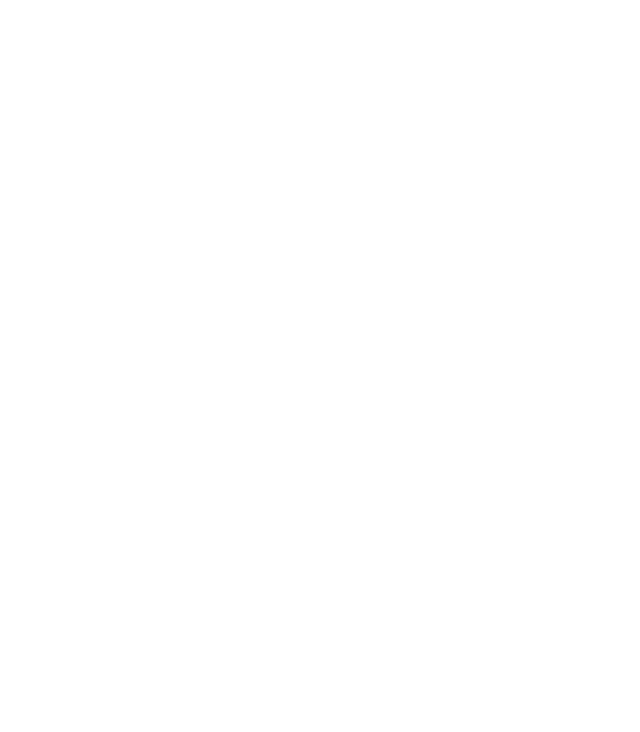
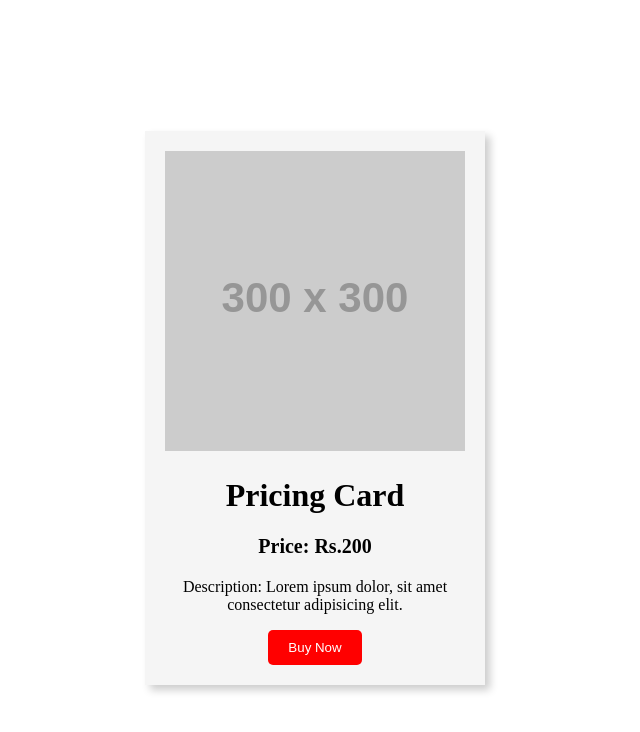
Before and after one commit to acciojob/pricing-card-ishan09ahmad, a website: page main.html in a window 1280 px wide. Shown: the whole page, without its empty margins (325-965 px from the left). Drawn offline with Linux system fonts and the light colour scheme; placeholder pictures from the web are drawn by us.

Commit message:
created a submission

```diff
--- a/main.html
+++ b/main.html
@@ -7,7 +7,17 @@
 </head>
 
 <body>
-	<!-- the entire body must be written by student -->
+	<div class="card">
+    <img src="https://via.placeholder.com/300" alt="Product Image">
+
+    <h1>Pricing Card</h1>
+
+    <p class="price">Price: Rs.200 </p>
+
+    <p>Description:   Lorem ipsum dolor, sit amet consectetur adipisicing elit.</p>
+
+    <button>Buy Now</button>
+</div>
     <script type="text/javascript" src="./script.js">
 </script>
 
--- a/styles.css
+++ b/styles.css
@@ -1 +1,33 @@
-/*  your css code here. If applicable */
+body{
+
+    display:flex;
+    justify-content:center;
+    align-items:center;
+    height:100vh;
+}
+
+.card{
+    width:300px;
+    padding:20px;
+  background-color:#f5f5f5;
+    box-shadow:5px 5px 8px rgba(0,0,0,0.2);
+    text-align:center;
+}
+
+.card img{
+    width:100%;
+}
+
+.price{
+    font-size:20px;
+    font-weight:bold;
+}
+
+button{
+    padding:10px 20px;
+    background-color:red;
+    color:white;
+    border:none;
+    border-radius:5px;
+    cursor:pointer;
+}
```
